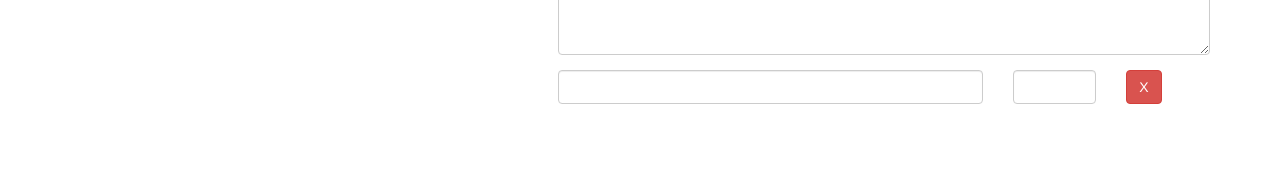
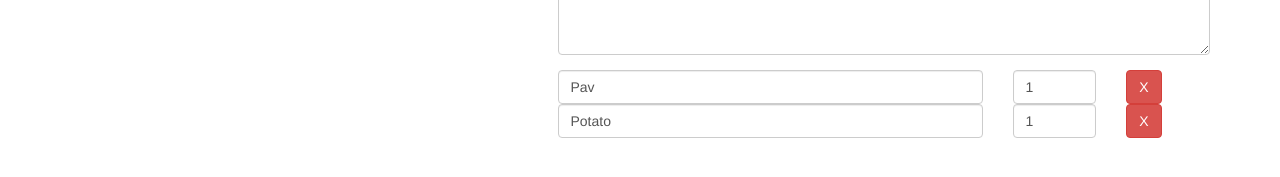
Before and after one commit to dipesh-03/Angular_Project, an Angular app: page /recipes/1/edit in a window 1280 px wide. Shown: the part 359-536 px from the top of the page. Built offline with nearby package versions, Linux system fonts and the light colour scheme.

Commit message:
ingredient control Form Array

```diff
--- a/src/app/recipes/recipe-edit/recipe-edit.component.html
+++ b/src/app/recipes/recipe-edit/recipe-edit.component.html
@@ -50,17 +50,21 @@
                 </div>
             </div>
             <div class="row">
-                <div class="col-xs-12">
-                    <div class="row">
+                <div class="col-xs-12" formArrayName="ingredients">
+                    <div class="row"
+                        *ngFor="let ingredientCtrl of controls; let i = index"
+                        [formGroupName]="i">
                         <div class="col-xs-8">
                             <input
                             type="text"
-                            class="form-control">
+                            class="form-control"
+                            formControlName="name">
                         </div>
                         <div class="col-xs-2">
                             <input
                             type="number"
-                            class="form-control">
+                            class="form-control"
+                            formControlName="amount">
                         </div>
                         <div class="col-xs-2">
                             <button class="btn btn-danger">X</button>
--- a/src/app/recipes/recipe-edit/recipe-edit.component.ts
+++ b/src/app/recipes/recipe-edit/recipe-edit.component.ts
@@ -1,5 +1,5 @@
 import { Component, OnInit } from '@angular/core';
-import { FormControl, FormGroup } from '@angular/forms';
+import { FormArray, FormControl, FormGroup } from '@angular/forms';
 import { ActivatedRoute, Params } from '@angular/router';
 import { RecipeService } from '../recipe.service';
 
@@ -34,18 +34,33 @@
     let recipeName = '';
     let recipeImagePath = '';
     let recipeDescription = '';
+    let recipeIngredients = new FormArray([]);
 
     if(this.editmode){
       const recipe = this.recipeService.getrecipe(this.id);
       recipeName = recipe.name;
       recipeImagePath = recipe.imagePath;
       recipeDescription = recipe.description;
+      if(recipe['ingredients']){
+        for(let ingredient of recipe.ingredients){
+          recipeIngredients.push(
+            new FormGroup({
+              'name': new FormControl(ingredient.name),
+              'amount': new FormControl(ingredient.amount)
+            })
+          );
+        }
+      }
     }
     this.recipeForm = new FormGroup({
       'name' : new FormControl(recipeName),
       'imagePath' : new FormControl(recipeImagePath),
-      'description' : new FormControl(recipeDescription)
+      'description' : new FormControl(recipeDescription),
+      'ingredients' : recipeIngredients
     });
+  }
+  get controls() { // a getter!
+    return (<FormArray>this.recipeForm.get('ingredients')).controls;
   }
 
 }
```
